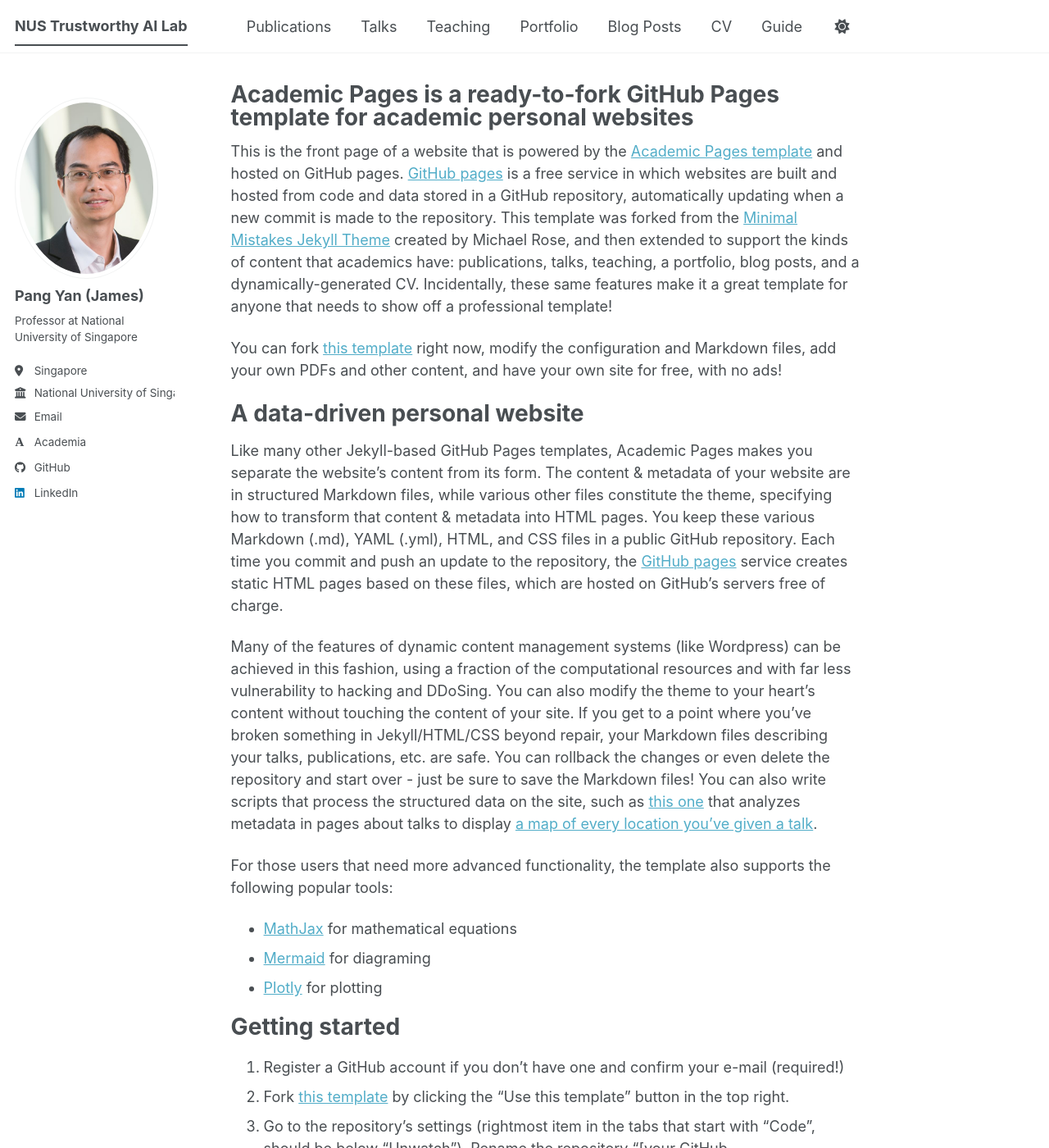
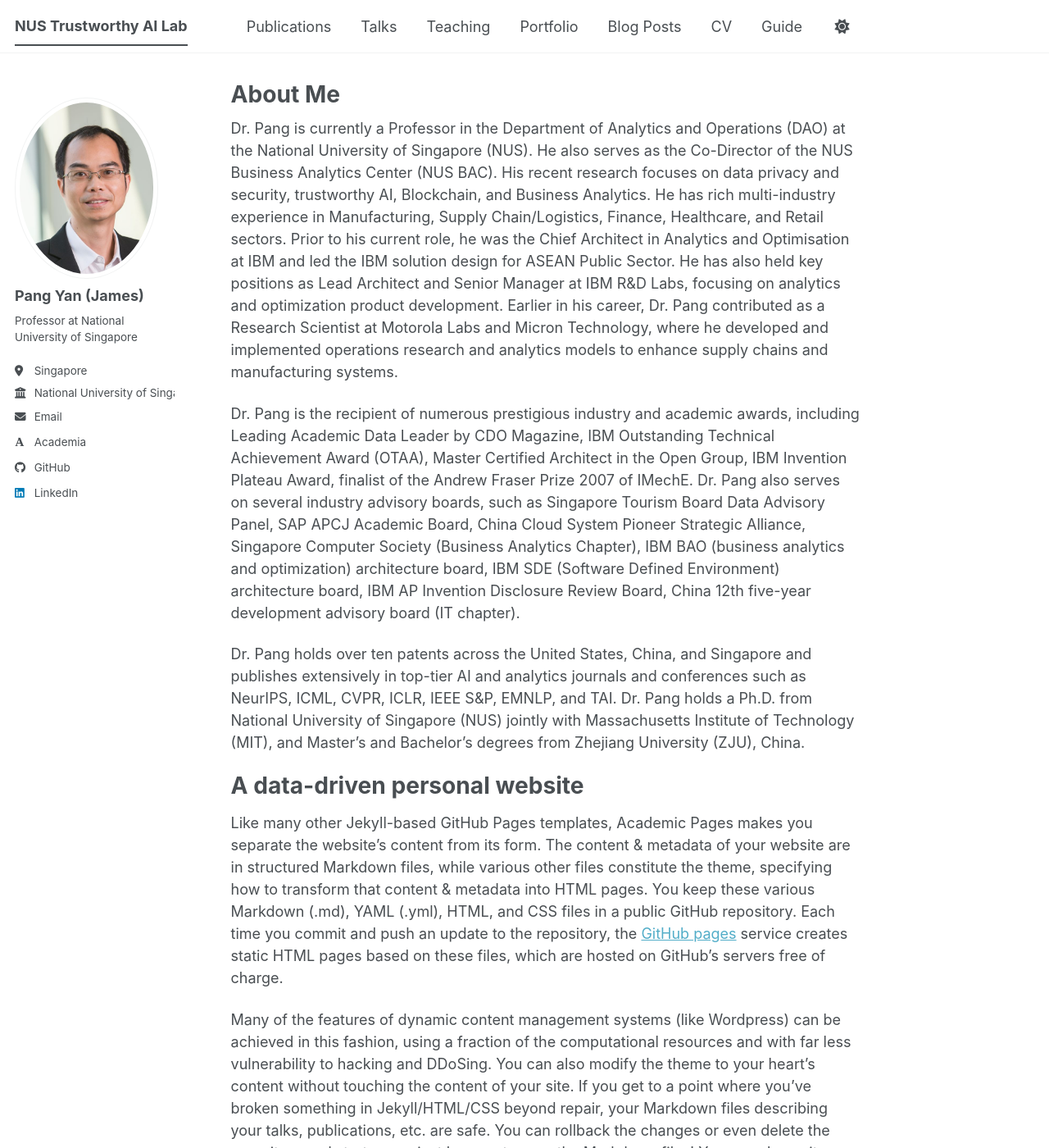
Before and after one commit to jamespangyan/jamespangyan.github.io, a Jekyll site: the page built from _pages/about.md, in a window 1280 px wide and 1400 px high. Shown: the whole window at 82% size. Built offline with Jekyll 4.4.1, drawn with Linux system fonts in a browser that asks for light colours; some web fonts are replaced; a script bundle is joined from its source files by our own code; library files that are not in the unit come from our copies.

Commit message:
Update about.md

```diff
--- a/_pages/about.md
+++ b/_pages/about.md
@@ -1,15 +1,17 @@
 ---
 permalink: /
-title: "Academic Pages is a ready-to-fork GitHub Pages template for academic personal websites"
+title: "About Me"
 author_profile: true
 redirect_from:
   - /about/
   - /about.html
 ---
 
-This is the front page of a website that is powered by the [Academic Pages template](https://github.com/academicpages/academicpages.github.io) and hosted on GitHub pages. [GitHub pages](https://pages.github.com) is a free service in which websites are built and hosted from code and data stored in a GitHub repository, automatically updating when a new commit is made to the repository. This template was forked from the [Minimal Mistakes Jekyll Theme](https://mmistakes.github.io/minimal-mistakes/) created by Michael Rose, and then extended to support the kinds of content that academics have: publications, talks, teaching, a portfolio, blog posts, and a dynamically-generated CV. Incidentally, these same features make it a great template for anyone that needs to show off a professional template!
+Dr. Pang is currently a Professor in the Department of Analytics and Operations (DAO) at the National University of Singapore (NUS). He also serves as the Co-Director of the NUS Business Analytics Center (NUS BAC). His recent research focuses on data privacy and security, trustworthy AI, Blockchain, and Business Analytics. He has rich multi-industry experience in Manufacturing, Supply Chain/Logistics, Finance, Healthcare, and Retail sectors. Prior to his current role, he was the Chief Architect in Analytics and Optimisation at IBM and led the IBM solution design for ASEAN Public Sector. He has also held key positions as Lead Architect and Senior Manager at IBM R&D Labs, focusing on analytics and optimization product development. Earlier in his career, Dr. Pang contributed as a Research Scientist at Motorola Labs and Micron Technology, where he developed and implemented operations research and analytics models to enhance supply chains and manufacturing systems.
 
- You can fork [this template](https://github.com/academicpages/academicpages.github.io) right now, modify the configuration and Markdown files, add your own PDFs and other content, and have your own site for free, with no ads!
+Dr. Pang is the recipient of numerous prestigious industry and academic awards, including Leading Academic Data Leader by CDO Magazine, IBM Outstanding Technical Achievement Award (OTAA), Master Certified Architect in the Open Group, IBM Invention Plateau Award, finalist of the Andrew Fraser Prize 2007 of IMechE. Dr. Pang also serves on several industry advisory boards, such as Singapore Tourism Board Data Advisory Panel, SAP APCJ Academic Board, China Cloud System Pioneer Strategic Alliance, Singapore Computer Society (Business Analytics Chapter), IBM BAO (business analytics and optimization) architecture board, IBM SDE (Software Defined Environment) architecture board, IBM AP Invention Disclosure Review Board, China 12th five-year development advisory board (IT chapter).
+
+Dr. Pang holds over ten patents across the United States, China, and Singapore and publishes extensively in top-tier AI and analytics journals and conferences such as NeurIPS, ICML, CVPR, ICLR, IEEE S&P, EMNLP, and TAI. Dr. Pang holds a Ph.D. from National University of Singapore (NUS) jointly with Massachusetts Institute of Technology (MIT), and Master’s and Bachelor’s degrees from Zhejiang University (ZJU), China.
 
 A data-driven personal website
 ======
```
